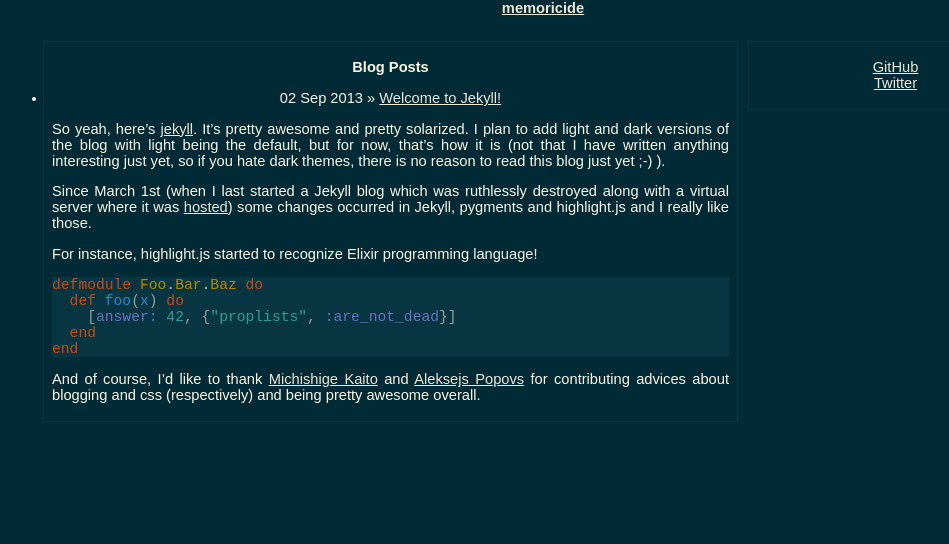
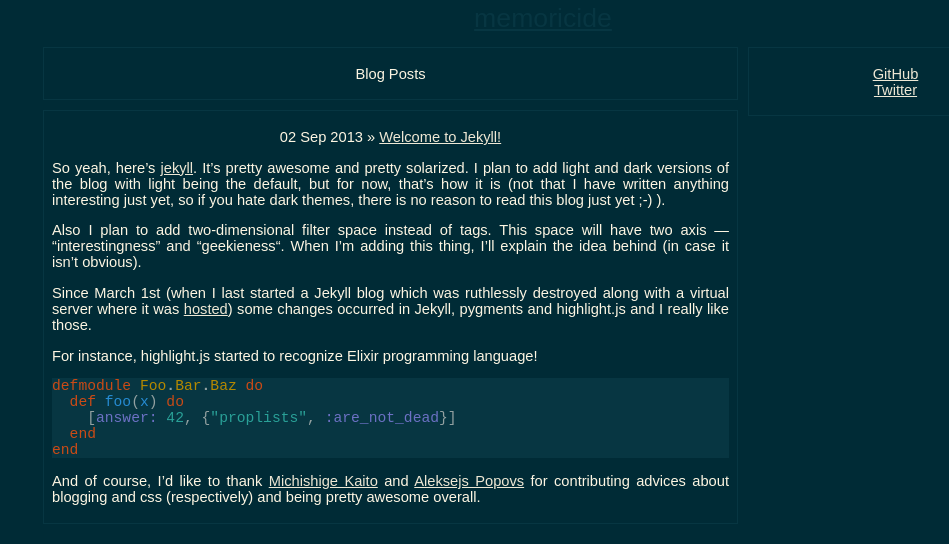
Before and after one commit to manpages/manpages.github.com, a Jekyll site: the page built from index.html, in a window 1280 px wide. Shown: the top 544 px of the page, without its empty margins (97-1046 px from the left). Built offline with Jekyll 4.4.1, drawn with Linux system fonts in a browser that asks for light colours; Markdown is read by kramdown in place of the engine named in the settings.

Commit message:
Sync with new.memorici.de.

```diff
--- a/_layouts/default.html
+++ b/_layouts/default.html
@@ -13,15 +13,12 @@
 
         <div class="everything">
             <div class="header">
-              <h1 class="title"><a href="/">{{ site.name }}</a></h1>
+              <header><a href="/">{{ site.name }}</a></header>
             </div>
 
             <div class="section_wrap">
               <div class="section left">
-                <article>
-                  <p>
-                  {{ content }}
-                  </p>
+                {{ content }}
                 </article>
               </div>
 
--- a/_layouts/post.html
+++ b/_layouts/post.html
@@ -1,9 +1,11 @@
 ---
 layout: default
 ---
-<h2>{{ page.title }}</h2>
+<article><p>{{ page.title }}</p></article>
 <p class="meta">{{ page.date | date_to_string }}</p>
 
+<article>
 <div class="post">
 {{ content }}
 </div>
+</article>
--- a/_posts/2013-09-02-welcome-to-jekyll.markdown
+++ b/_posts/2013-09-02-welcome-to-jekyll.markdown
@@ -10,6 +10,10 @@ I plan to add light and dark versions of the blog with light being the
 default, but for now, that's how it is (not that I have written
 anything interesting just yet, so if you hate dark themes, there is no
 reason to read this blog just yet ;-) ).
+
+Also I plan to add two-dimensional filter space instead of tags. This space
+will have two axis — “interestingness” and “geekieness“. When I'm adding this
+thing, I'll explain the idea behind (in case it isn't obvious).
 
 Since March 1st (when I last started a Jekyll blog which was
 ruthlessly destroyed along with a virtual server where it was [hosted][backup])
--- a/css/main.css
+++ b/css/main.css
@@ -39,6 +39,9 @@ header {
   padding-top: 3px;
   padding-bottom: 3px;
 }
+header>a         { color: #073642; }
+header>a:hover   { color: #073642; }
+header>a:visited { color: #073642; }
 
 .everything {
   width: 100%;
--- a/index.html
+++ b/index.html
@@ -4,13 +4,17 @@ title: memoricide
 ---
 
 <div id="home">
-  <h1>Blog Posts</h1>
+  <article><p>Blog Posts</p></article>
   <ul class="posts">
     {% for post in site.posts %}
-      <li><span>{{ post.date | date_to_string }}</span> &raquo; <a href="{{ post.url }}">{{ post.title }}</a></li>
-      <div class="post">
-        {{post.content}}
-      </div>
+    <article>
+      <p>
+        <span>{{ post.date | date_to_string }}</span> &raquo; <a href="{{ post.url }}">{{ post.title }}</a>
+        <div class="post">
+          {{post.content}}
+        </div>
+      </p>
+    </article>
     {% endfor %}
   </ul>
 </div>
```
